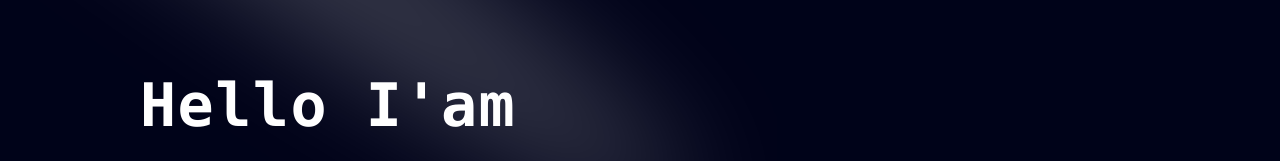
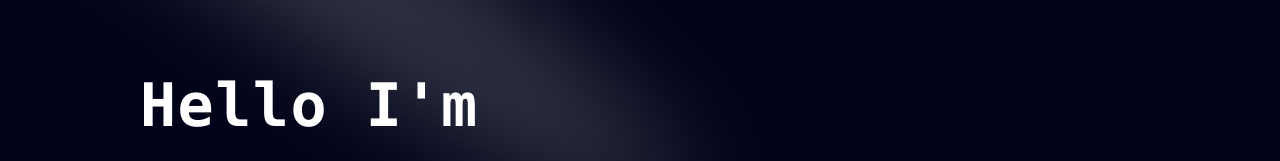
Before and after one commit to Asaduzzama-n/portfolio, a Next.js app: page / in a window 1280 px wide. Shown: the part 156-317 px from the top of the page. Built offline with nearby package versions, Linux system fonts and the light colour scheme.

Commit message:
a removed from hero section

```diff
--- a/app/components/Hero.tsx
+++ b/app/components/Hero.tsx
@@ -38,7 +38,7 @@ const Hero = () => {
           <div className="my-5 sm:my-0">
             <TextGenerateEffect
               className=" text-[40px] md:text-4xl lg:text-6xl text-white text-center sm:text-start"
-              words={`Hello I'am ${profile?.name}`}
+              words={`Hello I'm ${profile?.name}`}
               filter
             ></TextGenerateEffect>
             <TextRevealing
```
